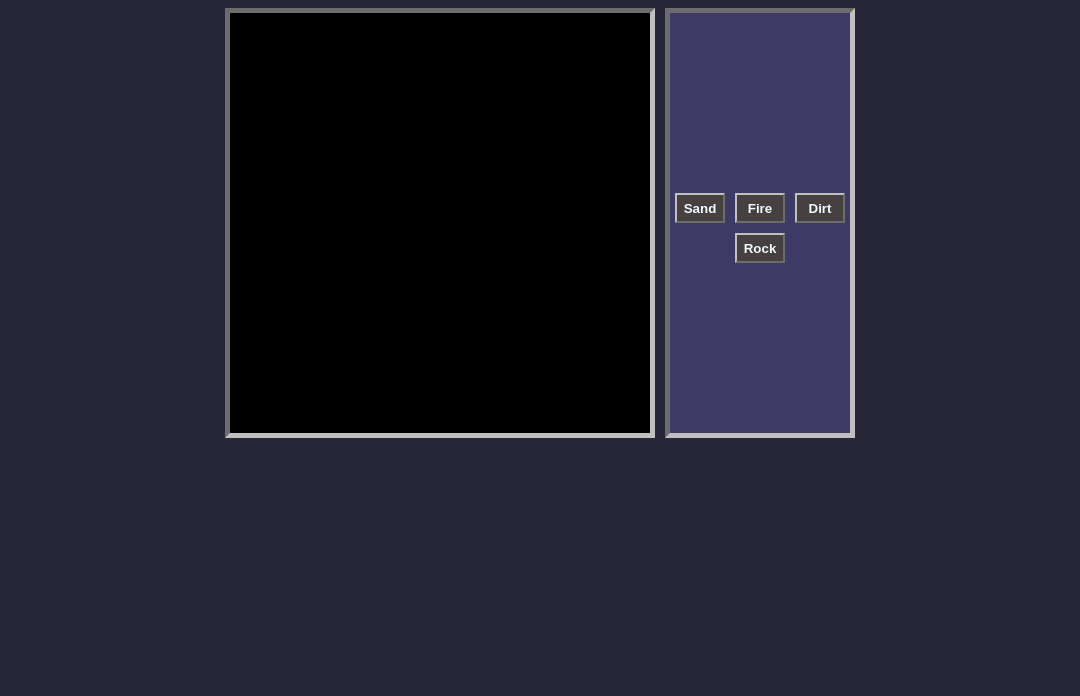
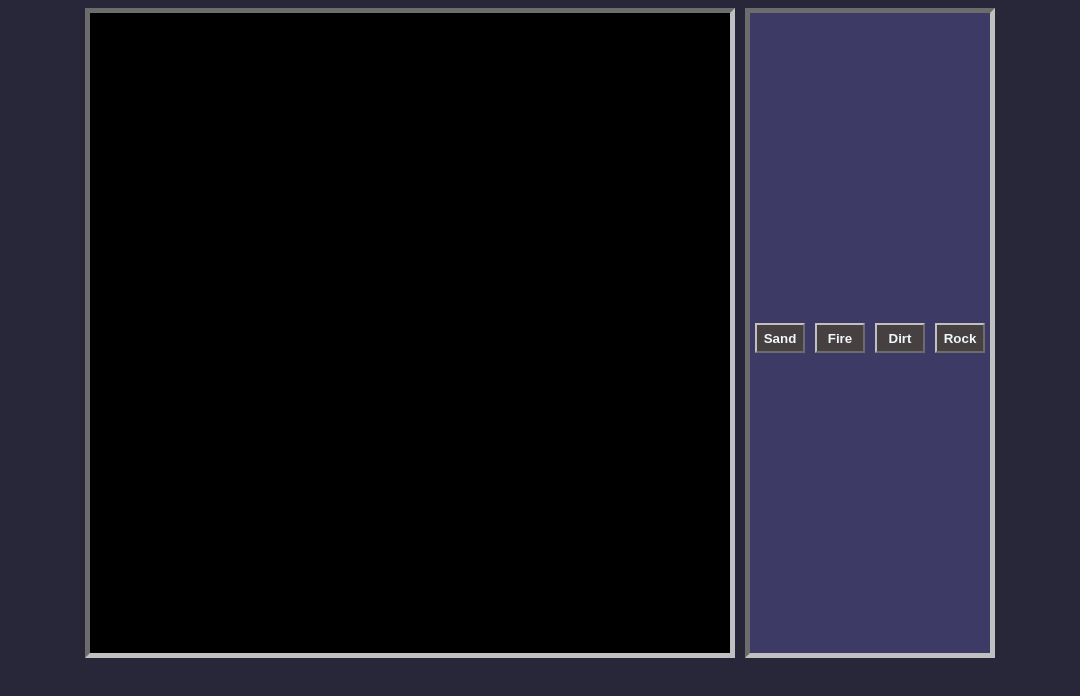
Before and after one commit to Andrey20Allyson/sand-game, an Electron app: page view/index.html in a window 1080 px wide. Drawn offline with Linux system fonts and the light colour scheme.

Commit message:
app: size fixed

```diff
--- a/src/index.ts
+++ b/src/index.ts
@@ -2,8 +2,8 @@ import { app, BrowserWindow, Event } from 'electron';
 
 function createWindow() {
     const window = new BrowserWindow({
-        width: 680,
-        height: 500,
+        width: 1080,
+        height: 720,
         resizable: false
     });
 
--- a/view/index.html
+++ b/view/index.html
@@ -8,7 +8,7 @@
     <link rel="stylesheet" href="styles/index.css">
 </head>
 <body>
-    <canvas class="gameScreen" width="512" height="512" id="screen"></canvas>
+    <canvas class="gameScreen" width="320" height="320" id="screen"></canvas>
     <div class="selectorDiv">
         <div class="selectorButtons">
             <input type="button" value="Sand" class="selectorButton">
--- a/view/styles/index.css
+++ b/view/styles/index.css
@@ -16,7 +16,7 @@ body {
 
     image-rendering: pixelated;
 
-    width: 420px;
+    width: 640px;
 }
 
 .selectorDiv {
@@ -24,7 +24,7 @@ body {
 
     margin-left: 10px;
 
-    width: 180px;
+    width: 240px;
 
     display: flex;
     flex-wrap: wrap;
@@ -38,9 +38,10 @@ body {
 }
 
 .selectorButtons {
-    background-color: rgba(0, 0, 0, 0);
+    /* background-color: rgb(155, 80, 80); */
 
     display: flex;
+    width: 100%;
     flex-wrap: wrap;
 
     justify-content: space-around;
```
